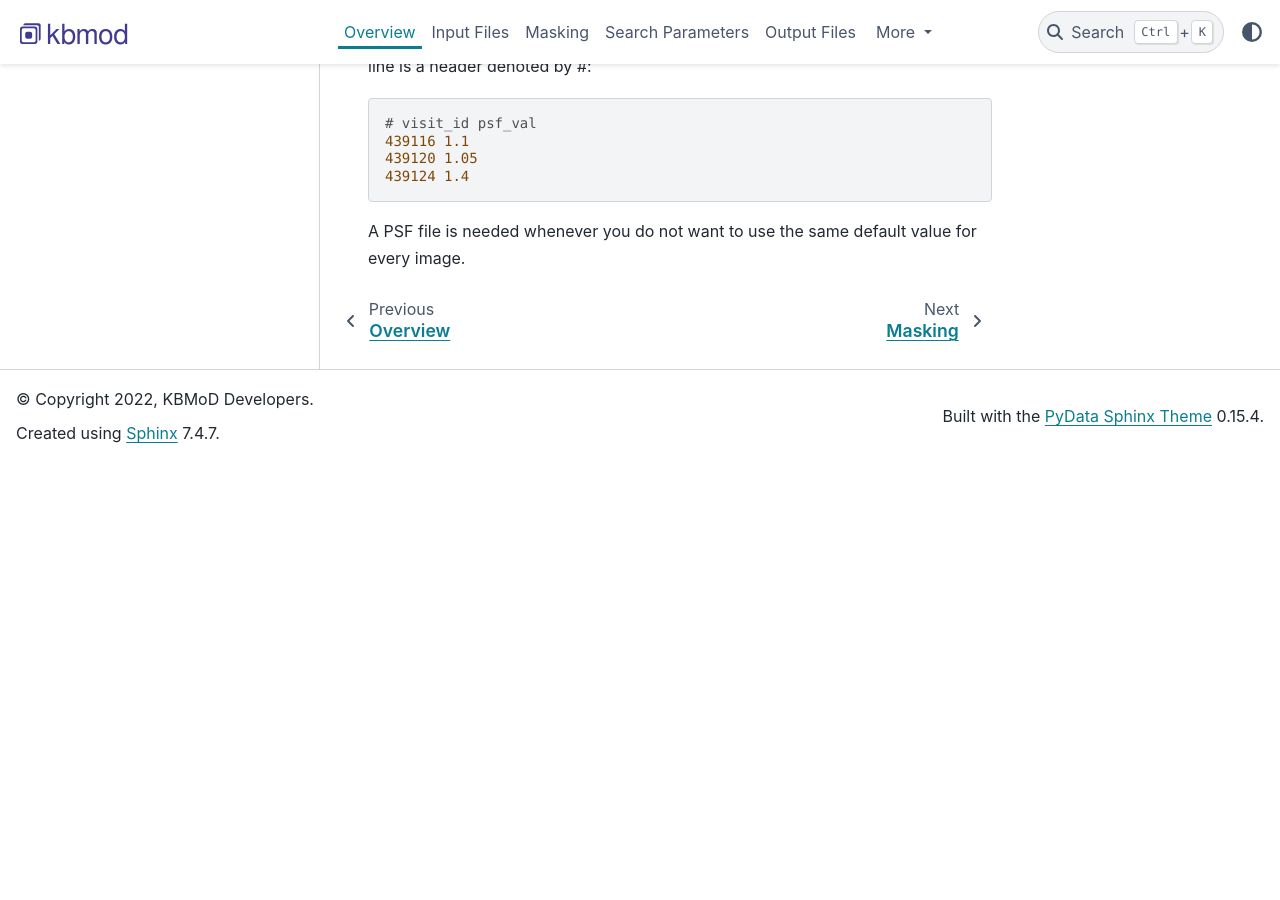
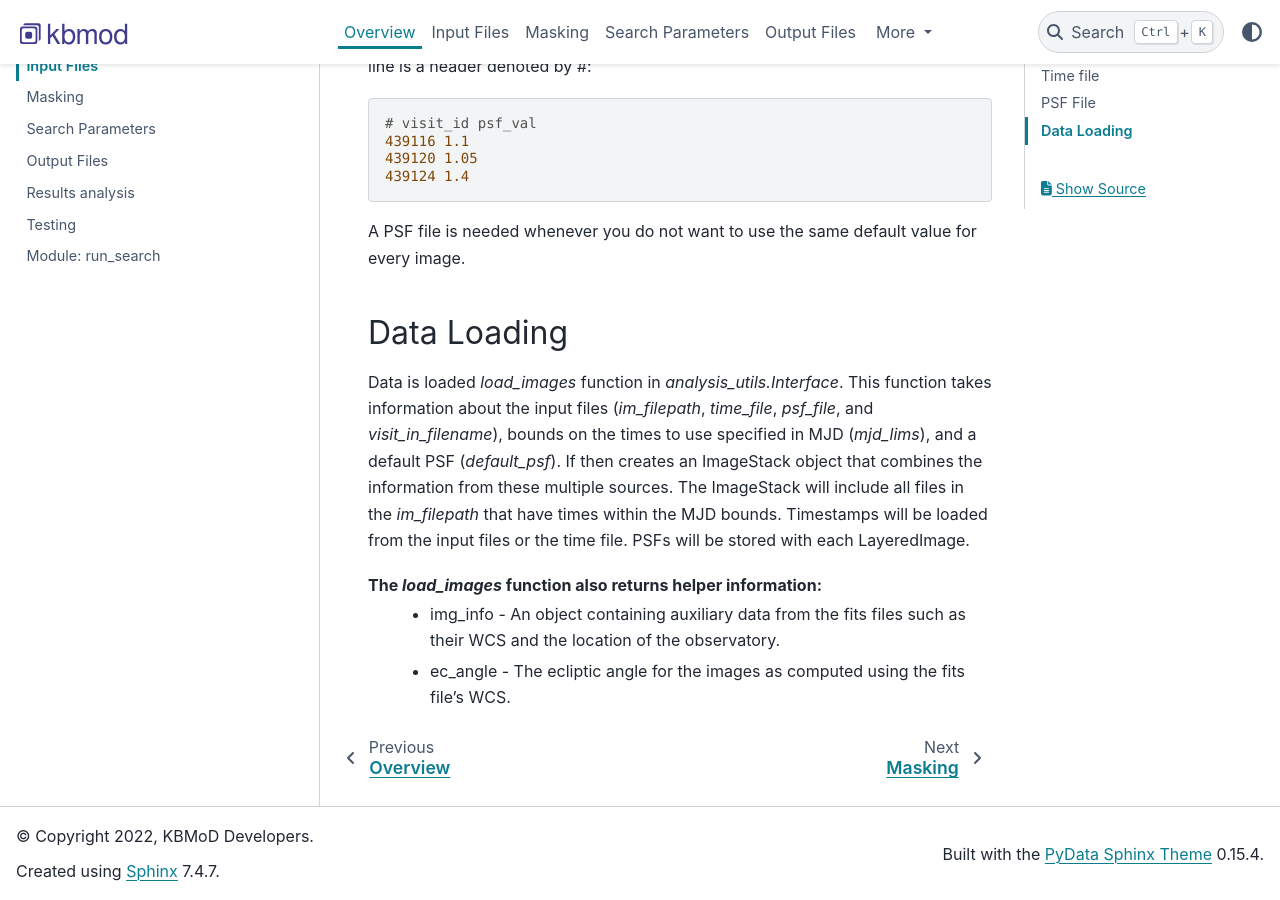
Before and after one commit to dirac-institute/kbmod, a Sphinx documentation site: the page built from docs/source/overview/input_files.rst, in a window 1280 px wide and 900 px high, scrolled down 1620 px. Built offline with Sphinx 7.4.7 and the PyData theme 0.15.4, drawn with Linux system fonts in a browser that asks for light colours; pages that are not in the unit, such as notebooks, are missing from menus; before the commit the page ends 2083 px from its top, so only the background shows below that.

Commit message:
Add section on data loading

```diff
--- a/docs/source/overview/input_files.rst
+++ b/docs/source/overview/input_files.rst
@@ -52,3 +52,13 @@ The PSF file is an ASCII text file containing two space-separated columns of dat
     439124 1.4
 
 A PSF file is needed whenever you do not want to use the same default value for every image.
+
+
+Data Loading
+------------
+
+Data is loaded `load_images` function in `analysis_utils.Interface`. This function takes information about the input files (`im_filepath`, `time_file`, `psf_file`, and `visit_in_filename`), bounds on the times to use specified in MJD (`mjd_lims`), and a default PSF (`default_psf`). If then creates an ImageStack object that combines the information from these multiple sources. The ImageStack will include all files in the `im_filepath` that have times within the MJD bounds. Timestamps will be loaded from the input files or the time file. PSFs will be stored with each LayeredImage.
+
+The `load_images` function also returns helper information:
+ * img_info - An object containing auxiliary data from the fits files such as their WCS and the location of the observatory.
+ * ec_angle - The ecliptic angle for the images as computed using the fits file’s WCS.
--- a/docs/source/overview/overview.rst
+++ b/docs/source/overview/overview.rst
@@ -19,12 +19,12 @@ Running KBMoD
 To run a search, KBMoD must be provided with
 
 * appropriately pre-processed input data (see :ref:`Input Files`)
-* appropriate search and filter parameters (see :ref:`Search Parameters`)
+* appropriate search and filter parameters (see :ref:`Masking`)
 
 The search is initiated via the :py:class:`kbmod.run_search.run_search` class and consists of several phases:
 
-* Data is loaded from the input files as specified above (see Data Loading for more details).
-* Masks are applied to the images to remove invalid pixels (see Masking for more details).
+* Data is loaded from the input files as specified above (see :ref:`Input Files` for more details).
+* Masks are applied to the images to remove invalid pixels (see :ref:`Masking` for more details).
 * The shift and stack approach is used to search for potential trajectories originating from each pixel in the first image.
 * The list of potential trajectories is filtered using various metrics.
 * Remaining trajectories are clustered to remove duplicates. Only one trajectory per cluster is kept.
```
